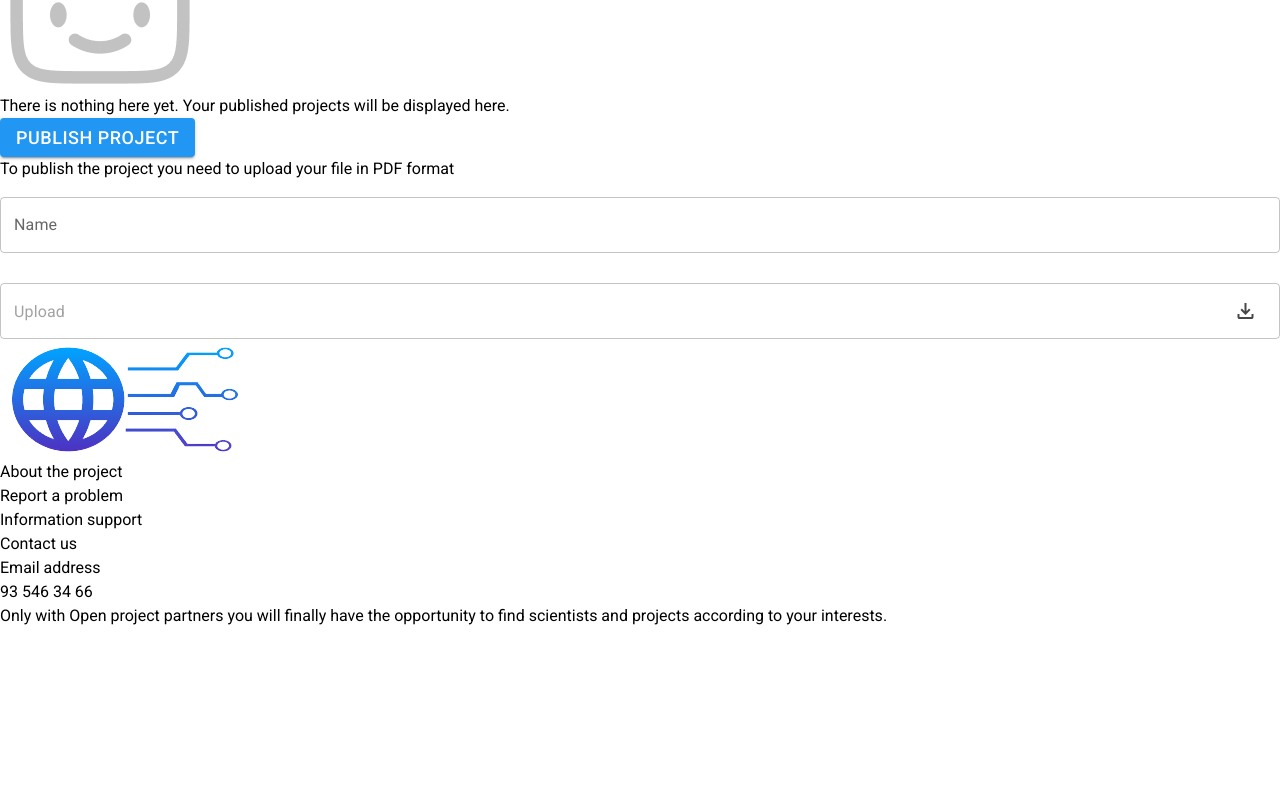
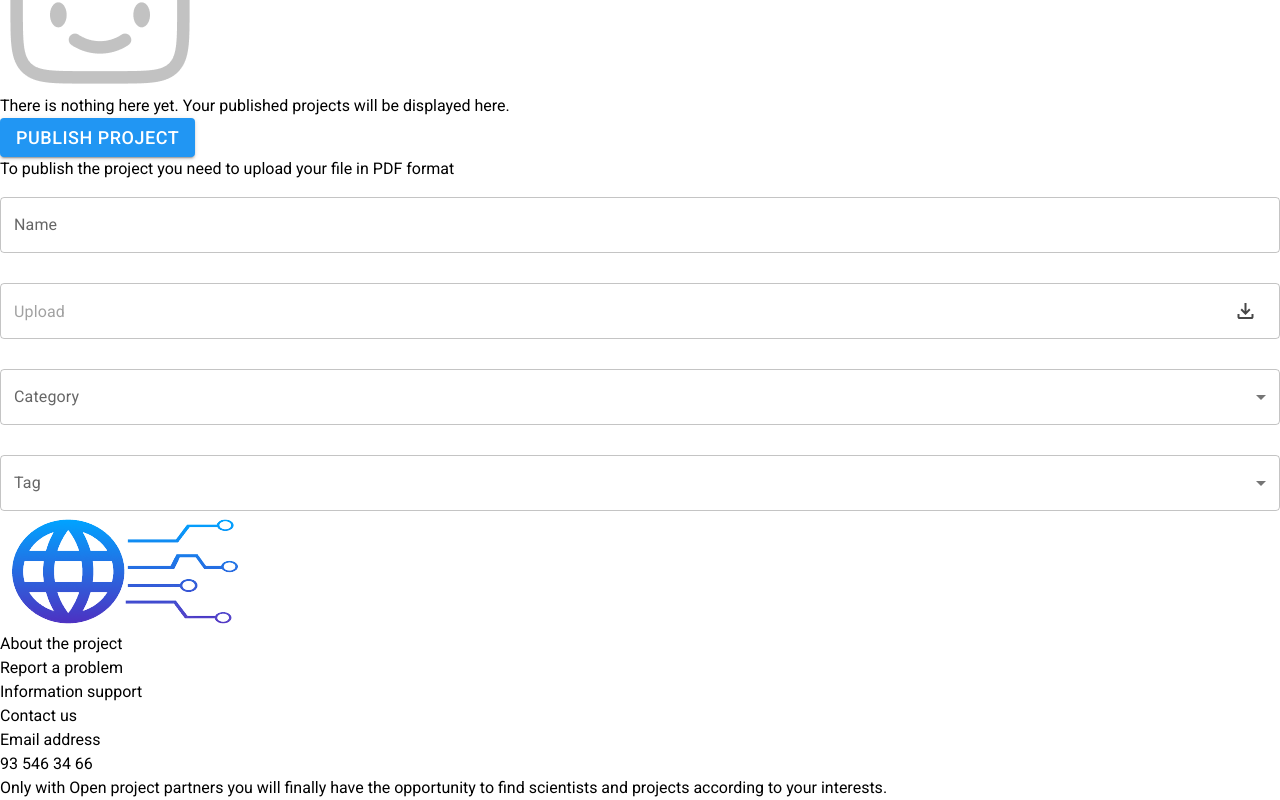
Before and after one commit to Thexasan/NasaSpaceProject, a React (Vite) app: page /profile in a window 1280 px wide. Shown: the part 1171-1971 px from the top of the page. Before the commit the page ends 1799 px from the top, so only its background shows below. Built offline with nearby package versions, Linux system fonts and the light colour scheme; a web font is replaced by a local one.

Commit message:
Something

```diff
--- a/src/pages/Profile/Profile.jsx
+++ b/src/pages/Profile/Profile.jsx
@@ -6,10 +6,41 @@ import "./Profile.css";
 import {
   Box,
   Button,
+  Checkbox,
+  FormControl,
   IconButton,
   InputAdornment,
+  InputLabel,
+  ListItemText,
+  MenuItem,
+  OutlinedInput,
+  Select,
   TextField,
 } from "@mui/material";
+
+const ITEM_HEIGHT = 48;
+const ITEM_PADDING_TOP = 8;
+const MenuProps = {
+  PaperProps: {
+    style: {
+      maxHeight: ITEM_HEIGHT * 4.5 + ITEM_PADDING_TOP,
+      width: 250,
+    },
+  },
+};
+
+const names = [
+  "Oliver Hansen",
+  "Van Henry",
+  "April Tucker",
+  "Ralph Hubbard",
+  "Omar Alexander",
+  "Carlos Abbott",
+  "Miriam Wagner",
+  "Bradley Wilkerson",
+  "Virginia Andrews",
+  "Kelly Snyder",
+];
 
 const Profile = () => {
   const [three, setThree] = useState(
@@ -18,7 +49,20 @@ const Profile = () => {
       : localStorage.setItem("three", "project")
   );
 
+  const [personName, setPersonName] = React.useState([]);
+
+  const handleChange = (event) => {
+    const {
+      target: { value },
+    } = event;
+    setPersonName(
+      // On autofill we get a stringified value.
+      typeof value === "string" ? value.split(",") : value
+    );
+  };
+
   const [selectedFile, setSelectedFile] = useState(null);
+  const [age, setAge] = React.useState("");
 
   const handleFileChange = (e) => {
     const file = e.target.files[0];
@@ -163,7 +207,6 @@ const Profile = () => {
               sx={{ mb: "30px" }}
             />
             <TextField
-
               variant="outlined"
               fullWidth
               placeholder="Upload"
@@ -195,8 +238,43 @@ const Profile = () => {
                   </InputAdornment>
                 ),
               }}
+              sx={{ mb: "30px" }}
             />
-            {/* asdsd */}
+            <FormControl fullWidth sx={{ mb: "30px" }}>
+              <InputLabel id="demo-simple-select-label">Category</InputLabel>
+              <Select
+                labelId="demo-simple-select-label"
+                id="demo-simple-select"
+                value={age}
+                label="Category"
+                onChange={(e) => setAge(e.target.value)}
+              >
+                <MenuItem value={10}>Biology</MenuItem>
+                <MenuItem value={20}>Mathematics</MenuItem>
+                <MenuItem value={30}>Physics</MenuItem>
+              </Select>
+            </FormControl>
+
+            <FormControl sx={{ width: "100%" }}>
+              <InputLabel id="demo-multiple-checkbox-label">Tag</InputLabel>
+              <Select
+                labelId="demo-multiple-checkbox-label"
+                id="demo-multiple-checkbox"
+                multiple
+                value={personName}
+                onChange={handleChange}
+                input={<OutlinedInput label="Tag" />}
+                renderValue={(selected) => selected.join(", ")}
+                MenuProps={MenuProps}
+              >
+                {names.map((name) => (
+                  <MenuItem key={name} value={name}>
+                    <ListItemText primary={name} />
+                    <Checkbox checked={personName.indexOf(name) > -1} />
+                  </MenuItem>
+                ))}
+              </Select>
+            </FormControl>
           </div>
         </div>
       </div>
```
